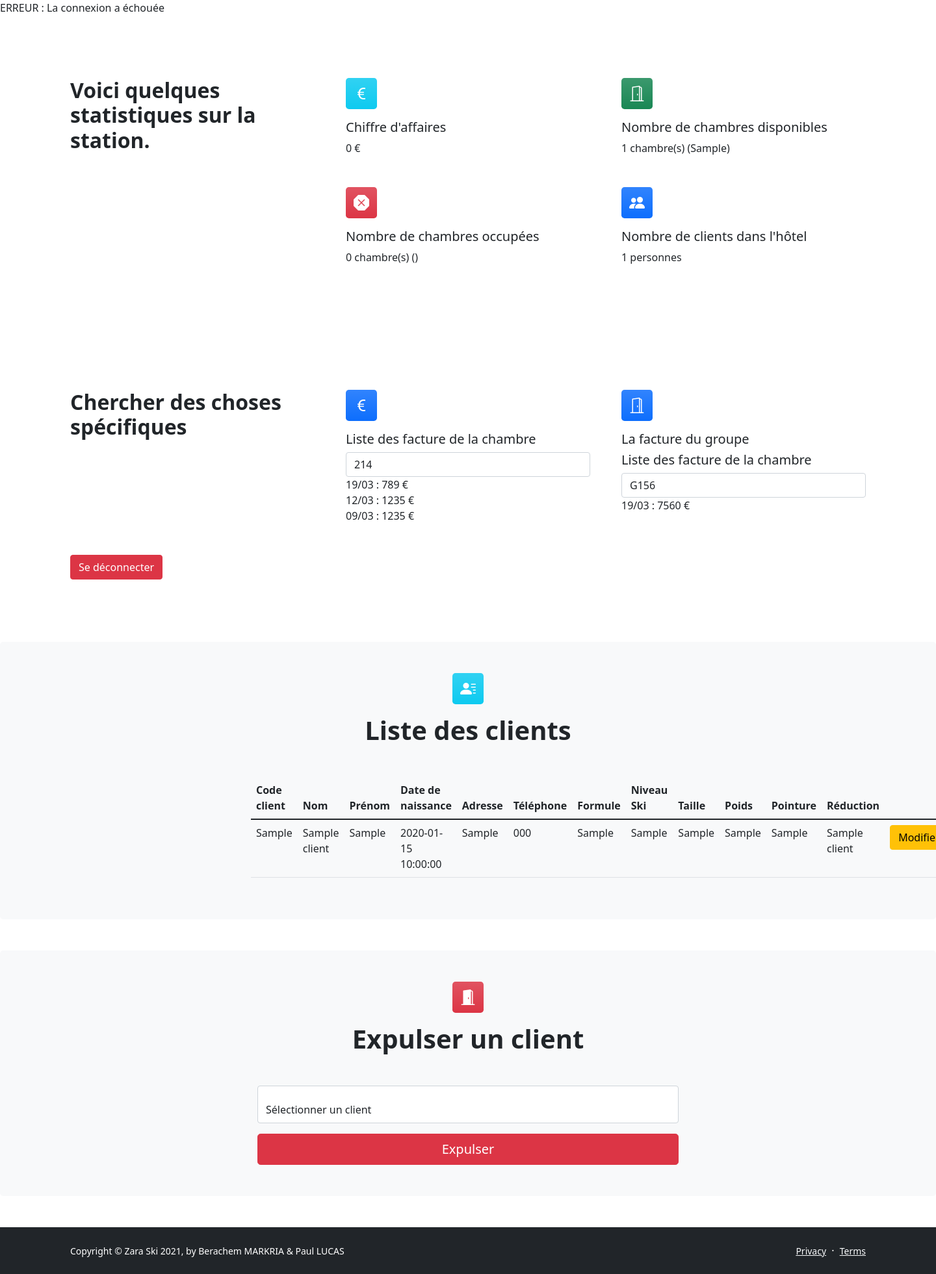
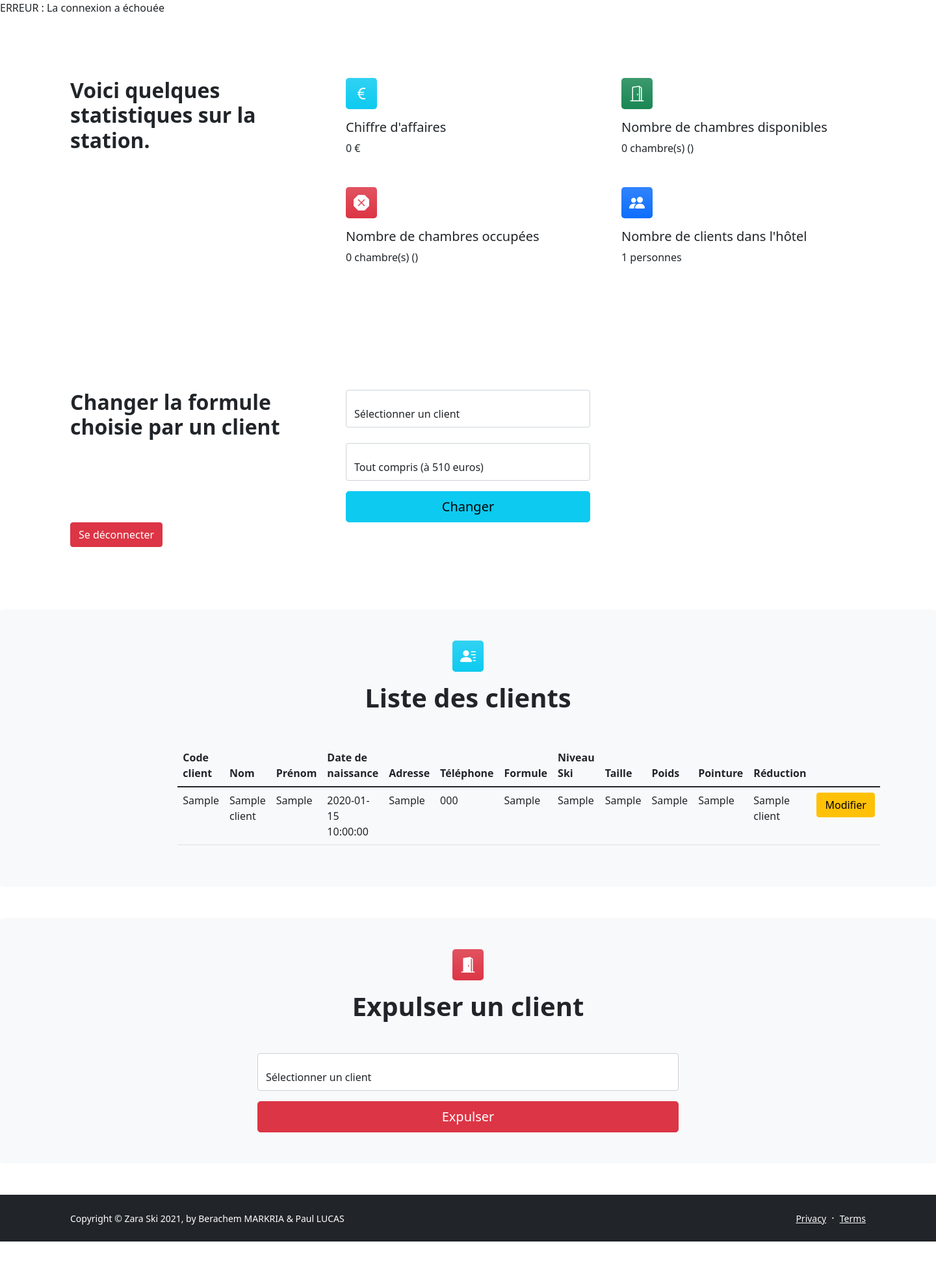
Before and after one commit to Berachem/Ski-Low-Cost, a PHP site: page /manager.php in a window 1440 px wide; the page is wider, and only the part inside the window is pictured. Shown: the part 91-2052 px from the top of that part at 65% size. After the commit the page ends 2002 px from the top of that part, so only its background shows below. Run offline with PHP 8.4, Linux system fonts and the light colour scheme; the visitor is signed in with stand-in values (Sample User, id 1); tables that the repository leaves empty or names only in its code hold one stand-in row (values such as "Sample post"); some libraries are stand-ins or nearby versions.

Commit message:
center tableau et ajout d'une section changement formule

```diff
--- a/manager.php
+++ b/manager.php
@@ -48,10 +48,10 @@ if (isset($_SESSION['id']) && isset($_SESSION['psw'])){
                                     <p class="mb-0">
                                     <?php
 
-                                            $requete=$conn->query("SELECT numchambre FROM chambre WHERE numchambre NOT IN (SELECT DISTINCT occupe.numchambre
+                                            $requete=$conn->query("SELECT DISTINCT numChambre
                                             FROM occupe
                                             NATURAL JOIN reservations
-                                            WHERE CURRENT_DATE BETWEEN reservations.date_debutr AND reservations.date_finr)");
+                                            WHERE CURRENT_DATE NOT BETWEEN reservations.date_debutr AND reservations.date_finr");
                                             $data = $requete->fetch();
 
                                             $data = array_unique($data);
@@ -123,22 +123,44 @@ if (isset($_SESSION['id']) && isset($_SESSION['psw'])){
             <section class="py-5" id="features">
                 <div class="container px-5 my-5">
                     <div class="row gx-5">
-                        <div class="col-lg-4 mb-5 mb-lg-0"><h2 class="fw-bolder mb-0">Chercher des choses spécifiques</h2></div>
+                        <div class="col-lg-4 mb-5 mb-lg-0"><h2 class="fw-bolder mb-0">Changer la formule choisie par un client</h2></div>
                         <div class="col-lg-8">
                             <div class="row gx-5 row-cols-1 row-cols-md-2">
-                                <div class="col mb-5 h-100">
-                                    <div class="feature bg-primary bg-gradient text-white rounded-3 mb-3"><i class="bi bi-currency-euro"></i></div>
-                                    <h2 class="h5">Liste des facture de la chambre</h2> <input class="form-control" type="text" name="" value="214">
-                                    <p class="mb-0">19/03 : 789 €</p>
-                                    <p class="mb-0">12/03 : 1235 €</p>
-                                    <p class="mb-0">09/03 : 1235 €</p>
-                                </div>
-                                <div class="col mb-5 h-100">
-                                    <div class="feature bg-primary bg-gradient text-white rounded-3 mb-3"><i class="bi bi-door-open"></i></div>
-                                    <h2 class="h5">La facture du groupe</h2>
-                                    <h2 class="h5">Liste des facture de la chambre</h2> <input class="form-control" type="text" name="" value="G156">
-                                    <p class="mb-0">19/03 : 7560 €</p>
-                                </div>
+                            <form id="contactForm" method="POST" action="php/changeFormula.php">
+                            <!-- Name input-->
+                            <div class="form-floating mb-3">
+                                <select class="form-control" name="newFormuleClient">
+                                    <option >Sélectionner un client</option>
+                                <?php
+
+                                    $results=$conn->query("SELECT * FROM clients");
+
+
+                                    // Exécution de la requête SQL
+                                    while( $ligne = $results->fetch(PDO::FETCH_OBJ) ) {
+                                    echo '
+
+                                        <option value="'.$ligne->codec.'">'.$ligne->prenomc.' (code :'.$ligne->codec.')</option>
+
+                                        ';
+                                    }
+
+                                ?>
+                                </select>
+
+                                <br>
+
+                                <select class="form-control" name="newFormule">
+                                    <option value="tout_compris">Tout compris (à 510 euros)</option>
+                                    <option value="non_skieur">Non Skieur (à 410 euros)</option>
+                                </select>
+                            </div>
+
+
+                            <!-- Submit Button-->
+                            <div class="d-grid"><button class="btn btn-info btn-lg" type="submit">Changer</button></div>
+                            </form>
+
 
                             </div>
                         </div>
@@ -159,9 +181,9 @@ if (isset($_SESSION['id']) && isset($_SESSION['psw'])){
                     <h1 class="fw-bolder">Liste des clients</h1>
                     <p class="lead fw-normal text-muted mb-0"></p>
                 </div>
-                <div class="row gx-2 justify-content-center">
-                    <div class="col-lg-8 col-xl-6">
-                            <table id="employee_grid" class="table" width="100%" cellspacing="0">
+                <div class="row gx-2 justify-content-center" >
+                    <div class="col-lg-8 " >
+                            <table id="employee_grid" class="table" width="100%" cellspacing="0" >
                                     <thead>
                                     <tr>
                                     <th>Code client</th>
```
